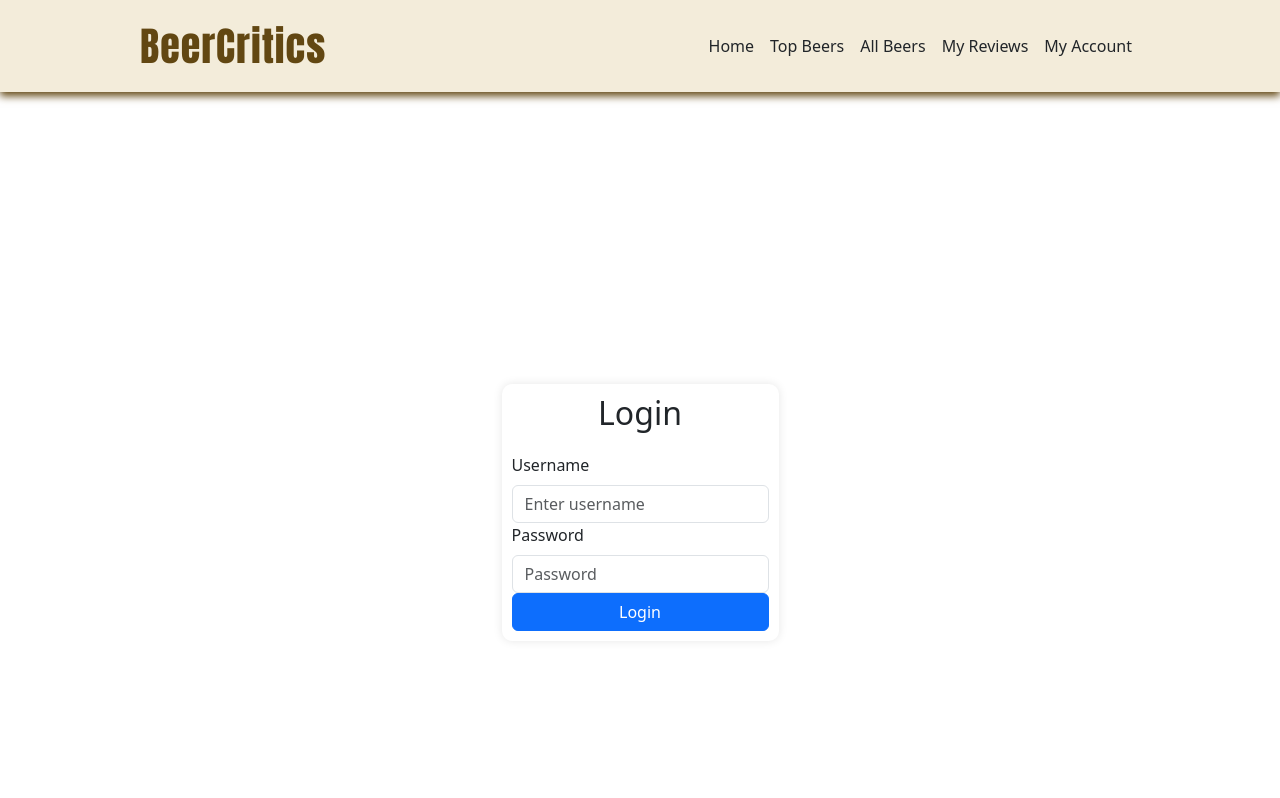
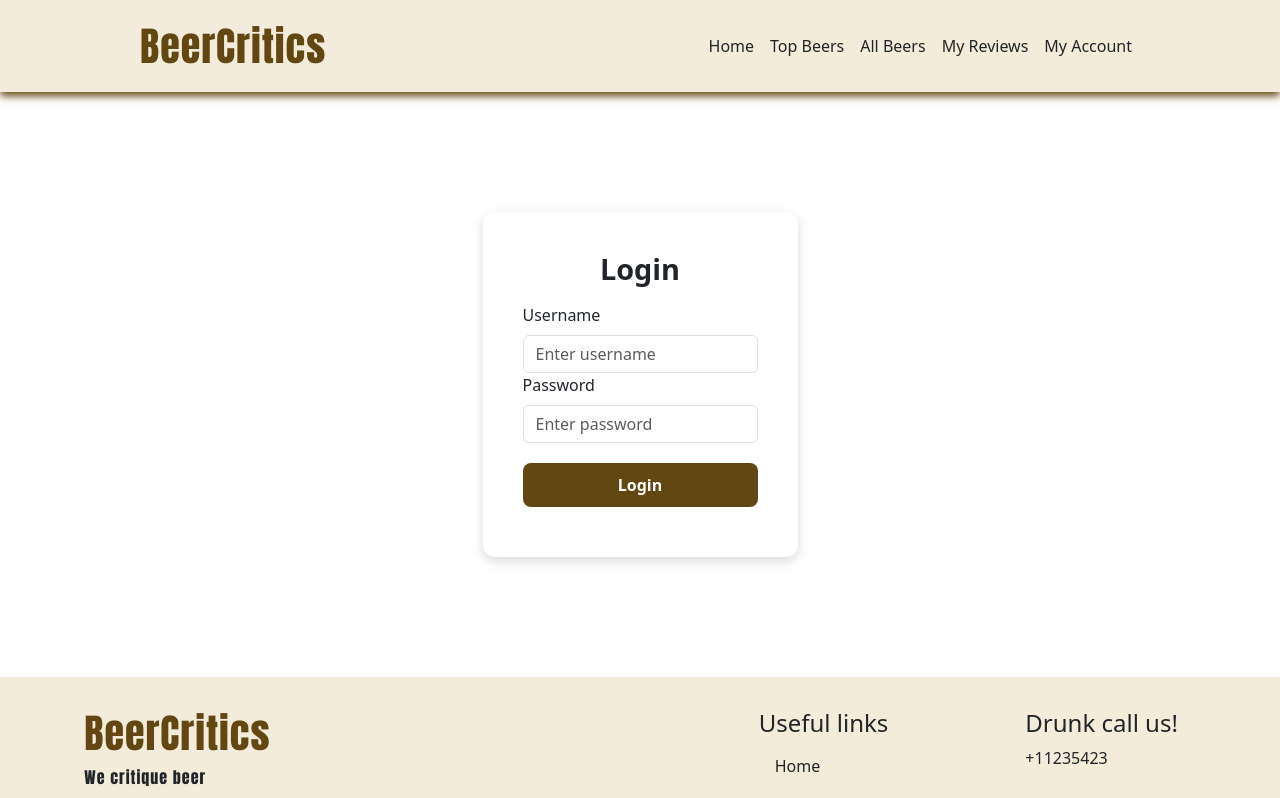
Before and after one commit to IsakGenberg/BeerCritics, a React (Vite) app in the folder client/: page /login in a window 1280 px wide. Shown: the top 798 px of the page. Built offline with nearby package versions, Linux system fonts and the light colour scheme.

Commit message:
checkUserLogin function made

```diff
--- a/client/src/pages/loginpage/LoginPage.tsx
+++ b/client/src/pages/loginpage/LoginPage.tsx
@@ -1,21 +1,43 @@
 import React, { useState } from "react";
-import { Form, Button, Container, Row, Col } from "react-bootstrap";
+import { Form, Button } from "react-bootstrap";
 import "./loginPage.css";
 
 function LoginPage() {
   const [username, setUsername] = useState("");
   const [password, setPassword] = useState("");
+  const [errors, setErrors] = useState<{
+    username?: string;
+    password?: string;
+  }>({});
 
-  const handleSubmit = (event: { preventDefault: () => void }) => {
+  const checkUserLogin = () => {
+    const newErrors: { username?: string; password?: string } = {};
+    if (!username) newErrors.username = "Username is required";
+    else if (!/^[a-zA-Z0-9_]{3,15}$/.test(username))
+      newErrors.username = "Username is invalid";
+
+    if (!password) newErrors.password = "Password is required";
+    else if (password.length < 6)
+      newErrors.password = "Password must be at least 6 characters";
+    return newErrors;
+  };
+
+  const handleSubmit = (event: React.FormEvent<HTMLFormElement>) => {
     event.preventDefault();
-    console.log("Login attempted with:", { username, password });
-    // Here you would typically send a request to your server
+    const formErrors = checkUserLogin();
+    if (Object.keys(formErrors).length > 0) {
+      setErrors(formErrors);
+    } else {
+      setErrors({});
+      console.log("Login attempted with:", { username, password });
+      // Here you would typically send a request to your server
+    }
   };
   return (
     <div className="login-wrapper">
       <div className="login-container">
         <h2 className="login-title">Login</h2>
-        <Form onSubmit={handleSubmit}>
+        <Form onSubmit={handleSubmit} className="login-form">
           <Form.Group className="username" controlId="formBasicUsername">
             <Form.Label>Username</Form.Label>
             <Form.Control
@@ -23,17 +45,25 @@ function LoginPage() {
               placeholder="Enter username"
               value={username}
               onChange={(e) => setUsername(e.target.value)}
+              isInvalid={!!errors.username}
             />
+            <Form.Control.Feedback type="invalid">
+              {errors.username}
+            </Form.Control.Feedback>
           </Form.Group>
 
           <Form.Group className="password" controlId="formBasicPassword">
             <Form.Label>Password</Form.Label>
             <Form.Control
               type="password"
-              placeholder="Password"
+              placeholder="Enter password"
               value={password}
               onChange={(e) => setPassword(e.target.value)}
+              isInvalid={!!errors.password}
             />
+            <Form.Control.Feedback type="invalid">
+              {errors.password}
+            </Form.Control.Feedback>
           </Form.Group>
 
           <Button variant="primary" type="submit" className="login-button">
--- a/client/src/pages/loginpage/loginPage.css
+++ b/client/src/pages/loginpage/loginPage.css
@@ -2,28 +2,47 @@
   display: flex;
   justify-content: center;
   align-items: center;
-  min-height: 100vh;
-  padding: 200px;
+  min-height: 100px;
+  padding: 100px;
 }
 
 .login-container {
-  width: 100%;
-  max-width: 500px;
-  padding: 10px;
-  border-radius: 10px;
-  box-shadow: 0 0 10px rgba(0, 0, 0, 0.1);
+  max-width: 90%;
+  width: 350px; /* Slightly larger for better usability */
+  padding: 40px;
+  border-radius: 12px;
+  box-shadow: 0 4px 12px rgba(0, 0, 0, 0.15);
   background-color: #fff;
+  color: var(--text-color);
 }
 
 .login-title {
   text-align: center;
-  margin-bottom: 20px;
+  margin-bottom: 16px;
+  font-size: 1.8rem; /* Make title more prominent */
+  font-weight: bold;
 }
 
 .login-form {
-  margin-bottom: 30px;
+  margin-bottom: 10px;
+  flex-direction: column;
+  gap: 10px;
 }
 
 .login-button {
   width: 100%;
+  margin-top: 20px;
+  background-color: var(--logo-color);
+  color: white;
+  font-size: 1rem;
+  font-weight: bold;
+  padding: 10px;
+  border: none;
+  border-radius: 8px;
+  cursor: pointer; /* Better UX */
+  transition: background-color 0.3s ease;
 }
+
+.login-button:hover {
+  background-color: var(--primary-color);
+}
```
